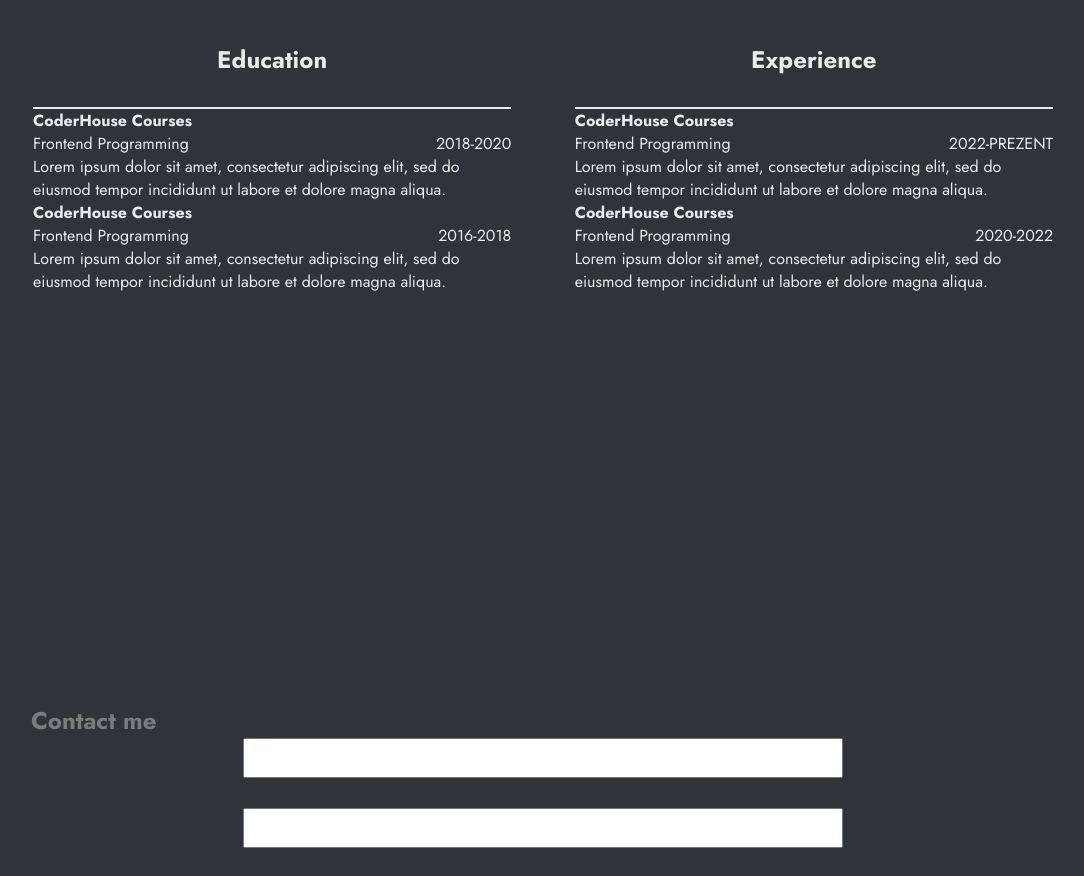
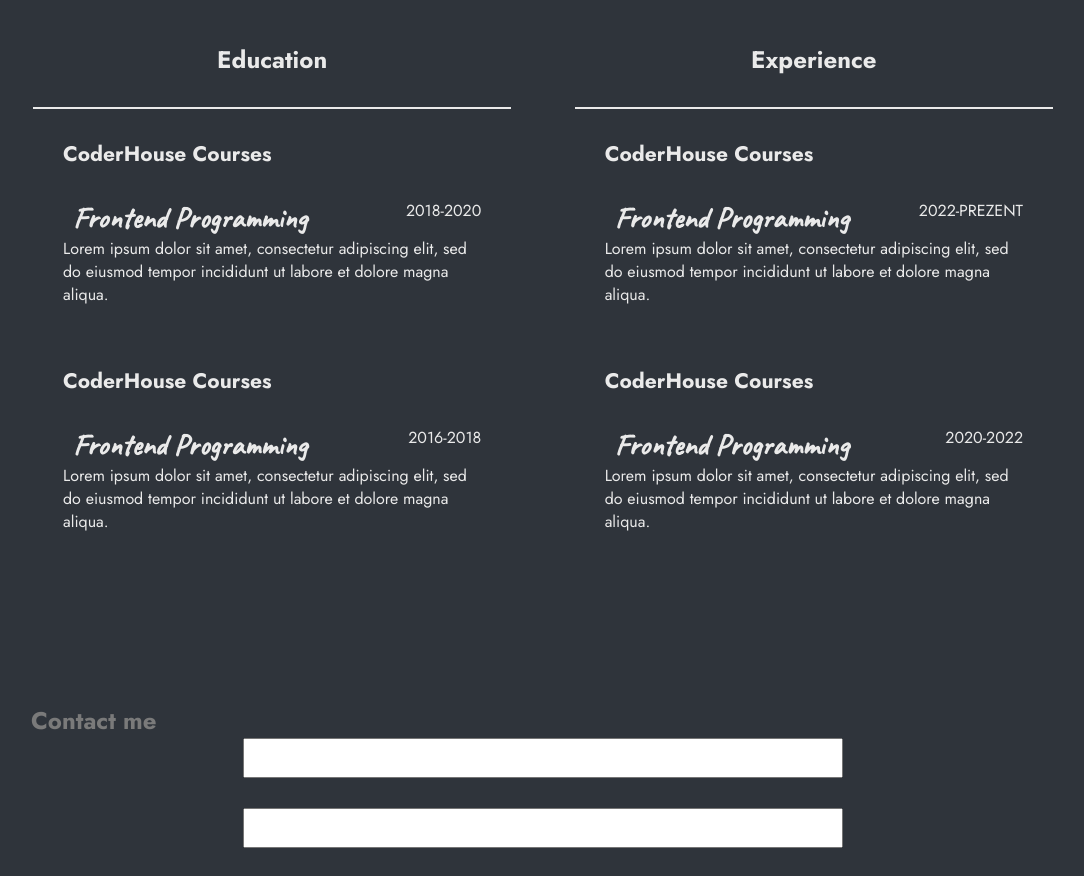
Before and after one commit to kudlatskaya/portfolio, a React (Create React App) app: page / in a window 1280 px wide. Shown: the part 3492-4368 px from the top of the page, without its empty margins (97-1181 px from the left). Built offline with nearby package versions, Linux system fonts and the light colour scheme.

Commit message:
portfolio styled

```diff
--- a/src/resume/place/Place.module.scss
+++ b/src/resume/place/Place.module.scss
@@ -1,12 +1,20 @@
 @import "../../common/styles/variables";
 
 .place {
-    color: $titleColor;
+  color: $titleColor;
+  padding: 30px;
+}
+
+.placeName {
+  font-size: 21px;
+  color: #eaeaea;
+  text-align: left;
+  padding-bottom: 30px;
 }
 
 .history {
-    display: flex;
-    justify-content: space-between;
+  display: flex;
+  justify-content: space-between;
 }
 
 .position {
@@ -18,5 +26,5 @@
 }
 
 .description {
-    text-align: left;
+  text-align: left;
 }
--- a/src/resume/place/Place.tsx
+++ b/src/resume/place/Place.tsx
@@ -12,7 +12,7 @@
         <div className={s.place}>
             <h4 className={s.placeName}>{name}</h4>
             <div className={s.history}>
-                <span className={s.position}>{position}</span>
+                <span className={s.position}><strong>{position}</strong></span>
                 <span className={s.years}>{years}</span>
             </div>
             <p className={s.description}>{description}</p>
```
